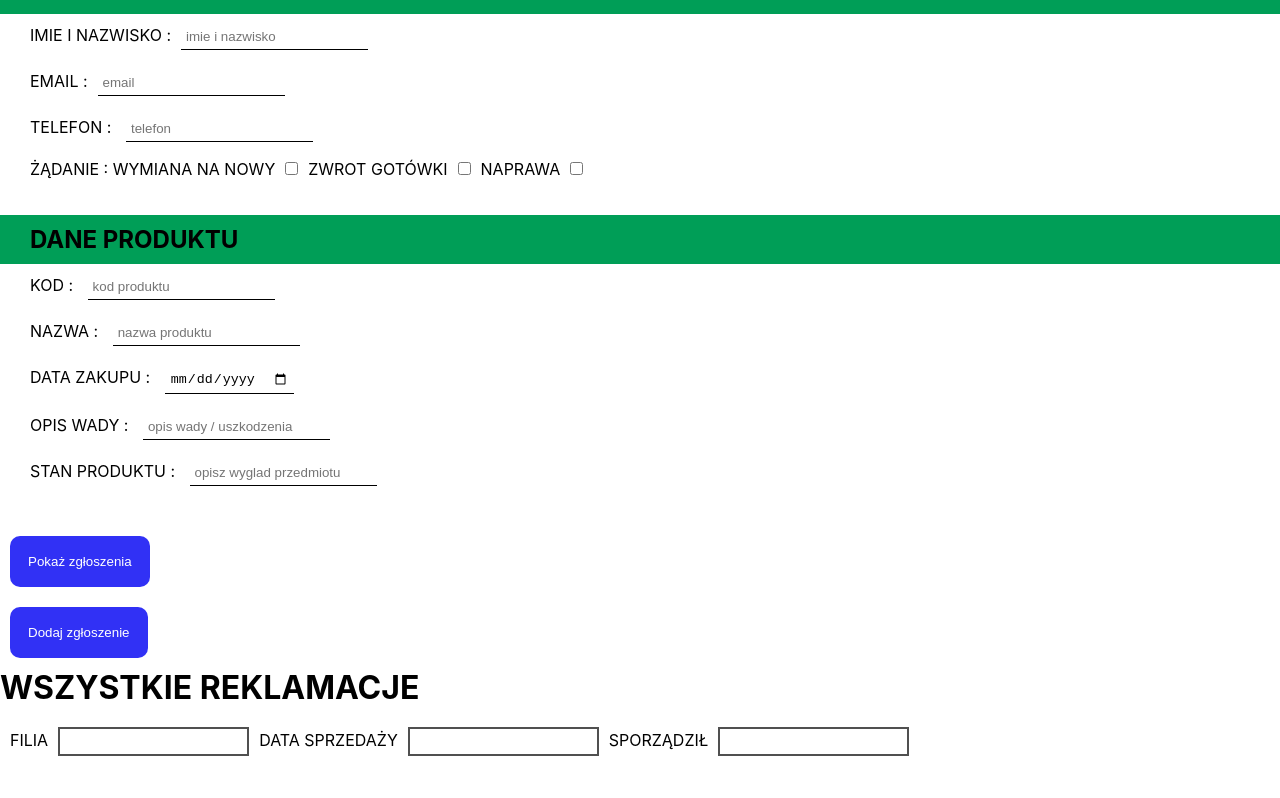
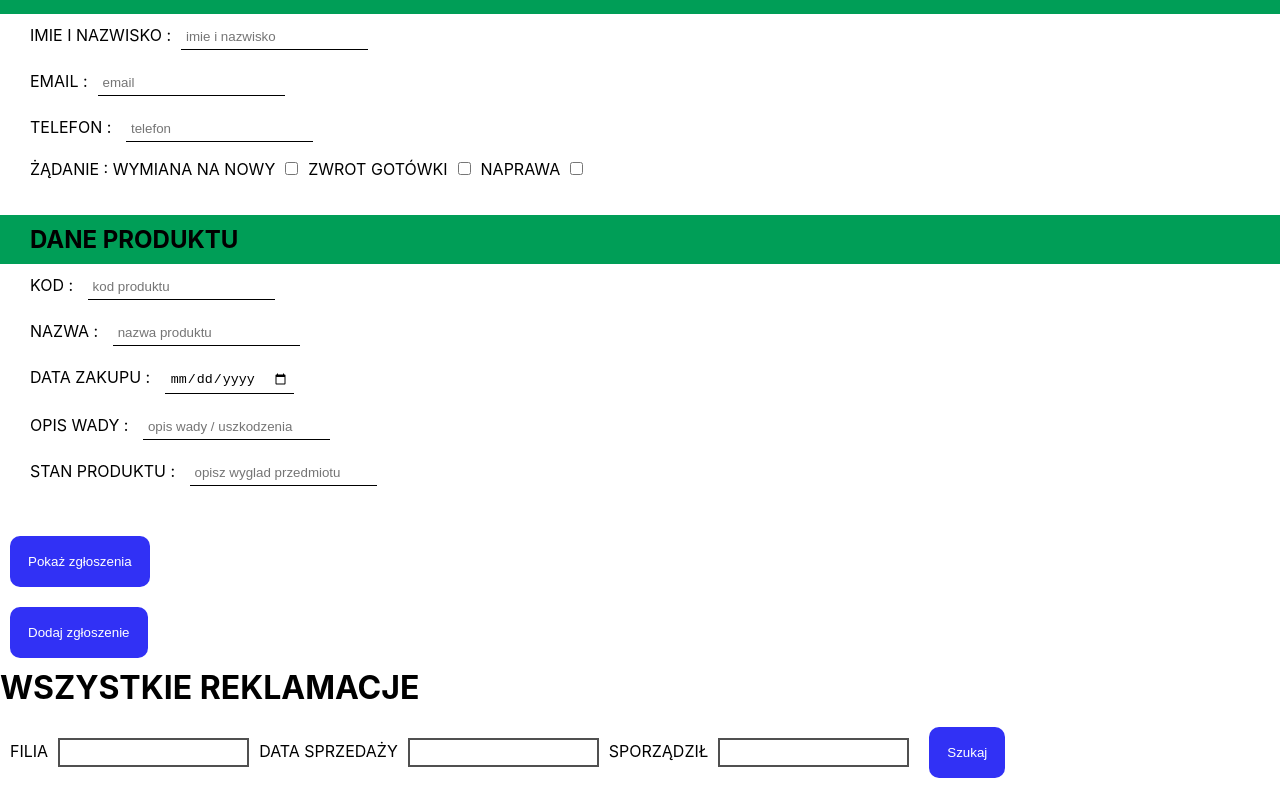
Before and after one commit to marcinoles87/reklamacje, a React (Create React App) app: page / in a window 1280 px wide. Shown: the part 546-1344 px from the top of the page. Before the commit the page ends 1322 px from the top, so only its background shows below. Built offline with nearby package versions, Linux system fonts and the light colour scheme.

Commit message:
add filter input

```diff
--- a/src/App.css
+++ b/src/App.css
@@ -108,6 +108,7 @@ input:hover{
   display: flex;
   flex-direction: row;
   margin: 10px;
+  align-items: center;
 }
 
 .filter-container input{
--- a/src/App.js
+++ b/src/App.js
@@ -173,6 +173,8 @@ function App() {
                   <label>Sporządził
                     <input onChange={ (e) => handleFilter(e.target.value)}></input>
                   </label>
+
+                  <button>Szukaj</button>
                 </div>
                 {wszystkieDaneBazy.map( (item,index) =>{
                   return(
```
